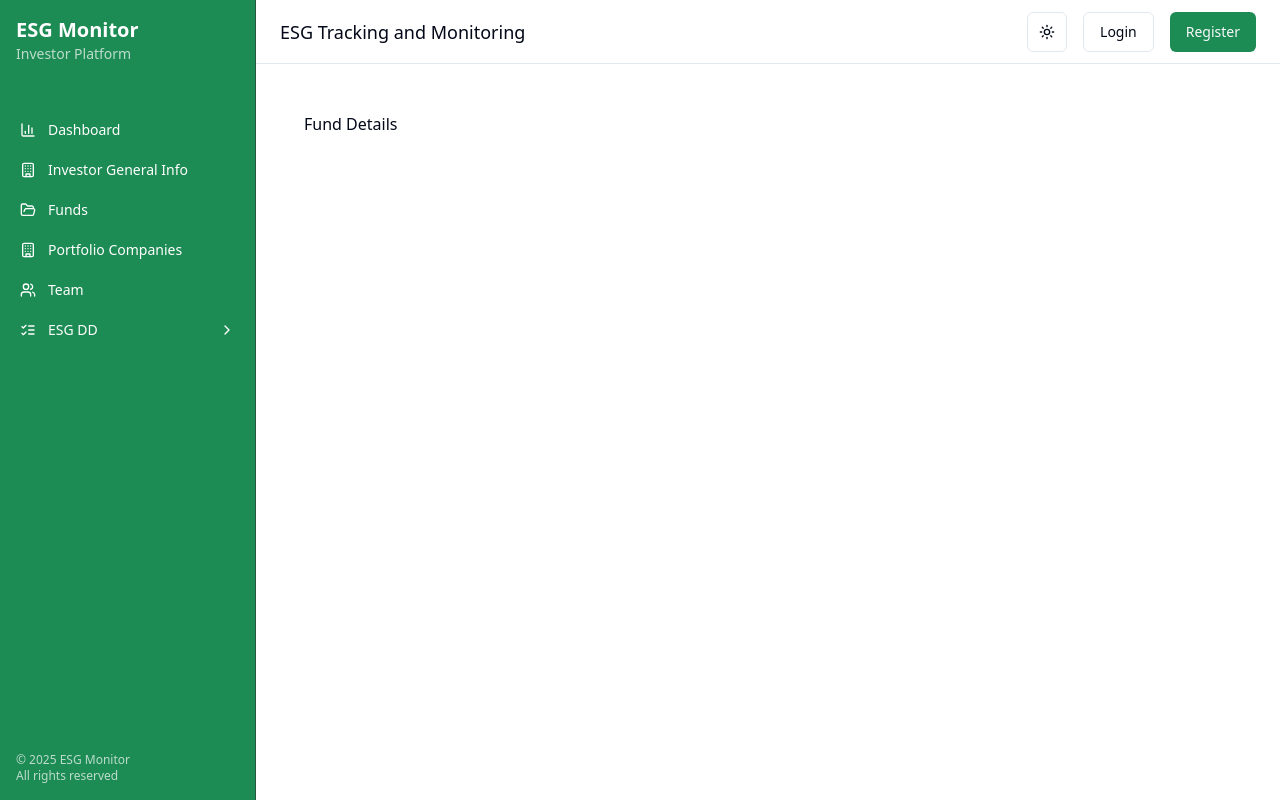
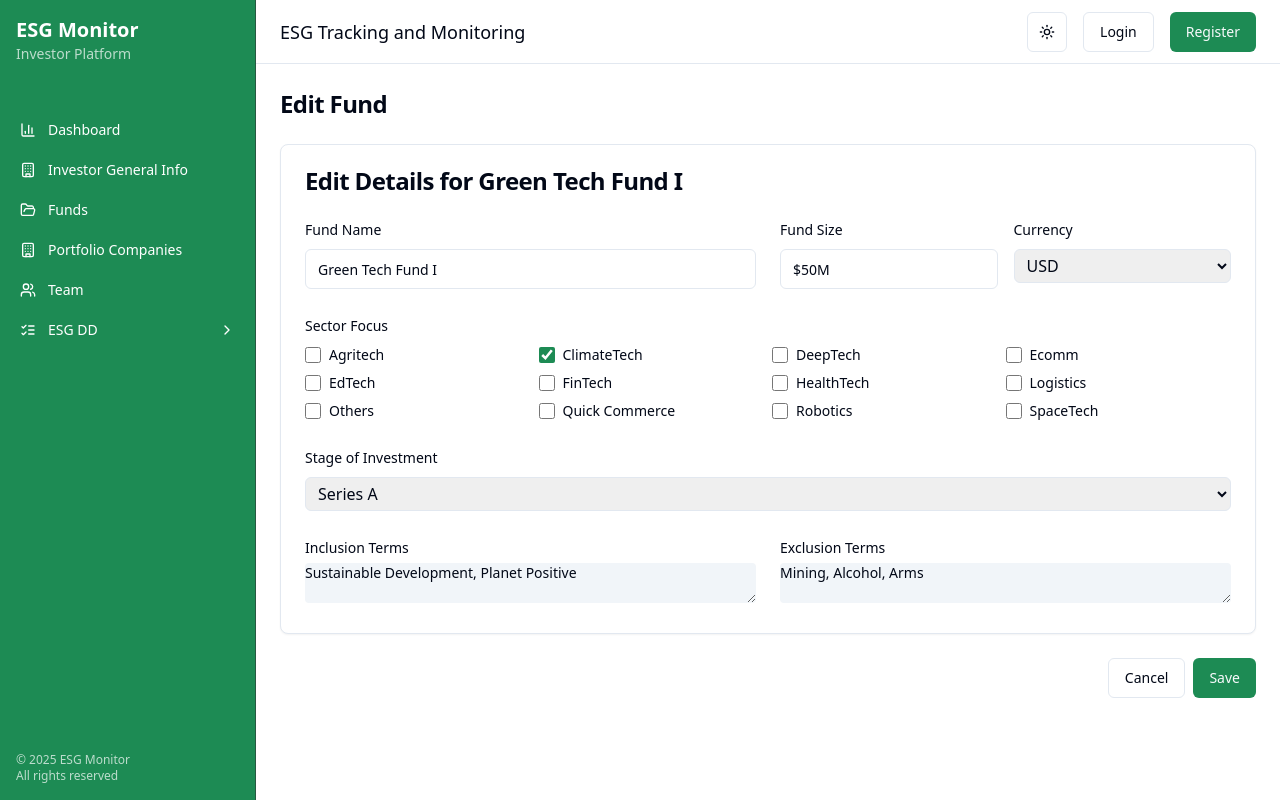
Before and after one commit to S-FND/fund-esg-monitor, a React (Vite) app: page /funds/1 in a window 1280 px wide. Built offline with nearby package versions, Linux system fonts and the light colour scheme.

Commit message:
feat: Implement fund details page and navigation
This commit adds a new page to view and edit fund details. It includes navigation from the funds list to the details page and back, with options to save or cancel changes.

```diff
--- a/src/App.tsx
+++ b/src/App.tsx
@@ -1,4 +1,3 @@
-
 import { Toaster } from "@/components/ui/toaster";
 import { Toaster as Sonner } from "@/components/ui/sonner";
 import { TooltipProvider } from "@/components/ui/tooltip";
@@ -20,6 +19,7 @@ import Team from "./pages/Team";
 import ESGDDReport from "./pages/ESGDDReport";
 import ESGCAP from "./pages/ESGCAP";
 import EditPortfolioCompany from "./pages/EditPortfolioCompany";
+import EditFund from "./pages/EditFund";
 
 const queryClient = new QueryClient();
 
@@ -37,7 +37,7 @@ const App = () => (
               <Route path="investor-info/edit" element={<EditInvestorProfile />} />
               <Route path="funds" element={<Funds />} />
               <Route path="funds/new" element={<NewFund />} />
-              <Route path="funds/:id" element={<div className="p-6">Fund Details</div>} />
+              <Route path="funds/:id" element={<EditFund />} />
               <Route path="portfolio" element={<Portfolio />} />
               <Route path="portfolio/new" element={<NewCompany />} />
               <Route path="portfolio/pre-screening" element={<PreScreening />} />
--- /dev/null
+++ b/src/pages/EditFund.tsx
@@ -0,0 +1,206 @@
+
+import { useState } from "react";
+import { useNavigate, useParams } from "react-router-dom";
+import { Card, CardContent, CardHeader, CardTitle } from "@/components/ui/card";
+import { Button } from "@/components/ui/button";
+import { Input } from "@/components/ui/input";
+import { Label } from "@/components/ui/label";
+import { funds as dummyFunds } from "./fundsData";
+
+const currencies = ["USD", "EUR", "GBP", "INR", "SGD"];
+
+const sectors = [
+  "Agritech",
+  "ClimateTech",
+  "FinTech",
+  "HealthTech",
+  "EdTech",
+  "Logistics",
+  "DeepTech",
+  "SpaceTech",
+  "Quick Commerce",
+  "Ecomm",
+  "Robotics",
+  "Others"
+];
+
+const investmentStages = [
+  "Pre Seed",
+  "Seed",
+  "Pre Series A",
+  "Series A",
+  "Series B and above",
+  "Pre-IPO",
+  "IPO"
+];
+
+export default function EditFund() {
+  const navigate = useNavigate();
+  const { id } = useParams();
+  const fund = dummyFunds.find(f => f.id === Number(id));
+
+  // If fund not found (bad URL), return to list
+  if (!fund) {
+    navigate("/funds");
+    return null;
+  }
+
+  const [formData, setFormData] = useState({
+    name: fund.name,
+    size: fund.size,
+    currency: fund.currency,
+    focus: fund.focus,
+    stage: fund.stage,
+    inclusionTerms: fund.inclusionTerms,
+    exclusionTerms: fund.exclusionTerms,
+  });
+
+  const handleInputChange = (e: React.ChangeEvent<HTMLInputElement>) => {
+    const { name, value } = e.target;
+    setFormData(prev => ({ ...prev, [name]: value }));
+  };
+
+  const handleSelectChange = (
+    field: "currency" | "stage",
+    value: string
+  ) => {
+    setFormData(prev => ({ ...prev, [field]: value }));
+  };
+
+  const handleFocusToggle = (sector: string) => {
+    setFormData(prev => {
+      const focus = [...prev.focus];
+      if (focus.includes(sector)) {
+        return { ...prev, focus: focus.filter(s => s !== sector) };
+      } else {
+        return { ...prev, focus: [...focus, sector] };
+      }
+    });
+  };
+
+  const handleSubmit = (e: React.FormEvent) => {
+    e.preventDefault();
+    // Would save changes here; currently dummy data only
+    navigate("/funds");
+  };
+
+  return (
+    <div className="space-y-6">
+      <div className="flex items-center justify-between">
+        <h1 className="text-2xl font-bold tracking-tight">Edit Fund</h1>
+      </div>
+      <form onSubmit={handleSubmit}>
+        <Card>
+          <CardHeader>
+            <CardTitle>Edit Details for {fund.name}</CardTitle>
+          </CardHeader>
+          <CardContent className="space-y-6">
+            <div className="grid grid-cols-1 md:grid-cols-2 gap-6">
+              <div className="space-y-2">
+                <Label htmlFor="name">Fund Name</Label>
+                <Input
+                  id="name"
+                  name="name"
+                  value={formData.name}
+                  onChange={handleInputChange}
+                  required
+                  placeholder="Enter fund name"
+                />
+              </div>
+              <div className="grid grid-cols-2 gap-4">
+                <div className="space-y-2">
+                  <Label htmlFor="size">Fund Size</Label>
+                  <Input
+                    id="size"
+                    name="size"
+                    value={formData.size}
+                    onChange={handleInputChange}
+                    required
+                    placeholder="Enter fund size"
+                  />
+                </div>
+                <div className="space-y-2">
+                  <Label htmlFor="currency">Currency</Label>
+                  <select
+                    id="currency"
+                    name="currency"
+                    value={formData.currency}
+                    onChange={e => handleSelectChange("currency", e.target.value)}
+                    className="border rounded-md px-2 py-1 w-full"
+                  >
+                    {currencies.map(cur => (
+                      <option key={cur} value={cur}>{cur}</option>
+                    ))}
+                  </select>
+                </div>
+              </div>
+            </div>
+            <div className="space-y-2">
+              <Label>Sector Focus</Label>
+              <div className="grid grid-cols-2 md:grid-cols-4 gap-2">
+                {sectors.sort().map(sector => (
+                  <div key={sector} className="flex items-center space-x-2">
+                    <input
+                      type="checkbox"
+                      id={`focus-${sector}`}
+                      checked={formData.focus.includes(sector)}
+                      onChange={() => handleFocusToggle(sector)}
+                      className="accent-primary h-4 w-4 rounded border"
+                    />
+                    <Label htmlFor={`focus-${sector}`} className="text-sm font-normal">
+                      {sector}
+                    </Label>
+                  </div>
+                ))}
+              </div>
+            </div>
+            <div className="space-y-2">
+              <Label htmlFor="stage">Stage of Investment</Label>
+              <select
+                id="stage"
+                name="stage"
+                value={formData.stage}
+                onChange={e => handleSelectChange("stage", e.target.value)}
+                className="border rounded-md px-2 py-1 w-full"
+              >
+                {investmentStages.map(stage => (
+                  <option key={stage} value={stage}>{stage}</option>
+                ))}
+              </select>
+            </div>
+            <div className="grid grid-cols-1 md:grid-cols-2 gap-6">
+              <div>
+                <Label>Inclusion Terms</Label>
+                <textarea
+                  value={formData.inclusionTerms.join(", ")}
+                  readOnly
+                  className="w-full mt-1 text-sm bg-muted rounded"
+                  rows={2}
+                />
+              </div>
+              <div>
+                <Label>Exclusion Terms</Label>
+                <textarea
+                  value={formData.exclusionTerms.join(", ")}
+                  readOnly
+                  className="w-full mt-1 text-sm bg-muted rounded"
+                  rows={2}
+                />
+              </div>
+            </div>
+          </CardContent>
+        </Card>
+        <div className="flex justify-end mt-6 space-x-2">
+          <Button
+            variant="outline"
+            type="button"
+            onClick={() => navigate("/funds")}
+          >
+            Cancel
+          </Button>
+          <Button type="submit">Save</Button>
+        </div>
+      </form>
+    </div>
+  );
+}
--- a/src/pages/Funds.tsx
+++ b/src/pages/Funds.tsx
@@ -1,43 +1,9 @@
 
-import { useState } from "react";
+import { useNavigate } from "react-router-dom";
 import { Button } from "@/components/ui/button";
 import { Card, CardContent, CardHeader, CardTitle } from "@/components/ui/card";
 import { Plus } from "lucide-react";
-import { useNavigate } from "react-router-dom";
-
-// Dummy data
-const funds = [
-  {
-    id: 1,
-    name: "Green Tech Fund I",
-    size: "$50M",
-    currency: "USD",
-    focus: ["ClimateTech", "AgriTech"],
-    stage: "Series A",
-    inclusionTerms: ["Sustainable Development", "Planet Positive"],
-    exclusionTerms: ["Mining", "Alcohol", "Arms"]
-  },
-  {
-    id: 2,
-    name: "Sustainable Growth Fund",
-    size: "$100M",
-    currency: "USD",
-    focus: ["AgriTech", "HealthTech"],
-    stage: "Series B and above",
-    inclusionTerms: ["Quality Education", "Healthcare", "SDGs"],
-    exclusionTerms: ["Weapons", "Mining"]
-  },
-  {
-    id: 3,
-    name: "Impact Ventures",
-    size: "$25M",
-    currency: "USD",
-    focus: ["EdTech", "FinTech"],
-    stage: "Seed",
-    inclusionTerms: ["Quality Education", "Upskilling"],
-    exclusionTerms: ["Politics", "Arms"]
-  },
-];
+import { funds } from "./fundsData";
 
 export default function Funds() {
   const navigate = useNavigate();
--- /dev/null
+++ b/src/pages/fundsData.ts
@@ -0,0 +1,33 @@
+
+export const funds = [
+  {
+    id: 1,
+    name: "Green Tech Fund I",
+    size: "$50M",
+    currency: "USD",
+    focus: ["ClimateTech", "AgriTech"],
+    stage: "Series A",
+    inclusionTerms: ["Sustainable Development", "Planet Positive"],
+    exclusionTerms: ["Mining", "Alcohol", "Arms"]
+  },
+  {
+    id: 2,
+    name: "Sustainable Growth Fund",
+    size: "$100M",
+    currency: "USD",
+    focus: ["AgriTech", "HealthTech"],
+    stage: "Series B and above",
+    inclusionTerms: ["Quality Education", "Healthcare", "SDGs"],
+    exclusionTerms: ["Weapons", "Mining"]
+  },
+  {
+    id: 3,
+    name: "Impact Ventures",
+    size: "$25M",
+    currency: "USD",
+    focus: ["EdTech", "FinTech"],
+    stage: "Seed",
+    inclusionTerms: ["Quality Education", "Upskilling"],
+    exclusionTerms: ["Politics", "Arms"]
+  },
+];
```
